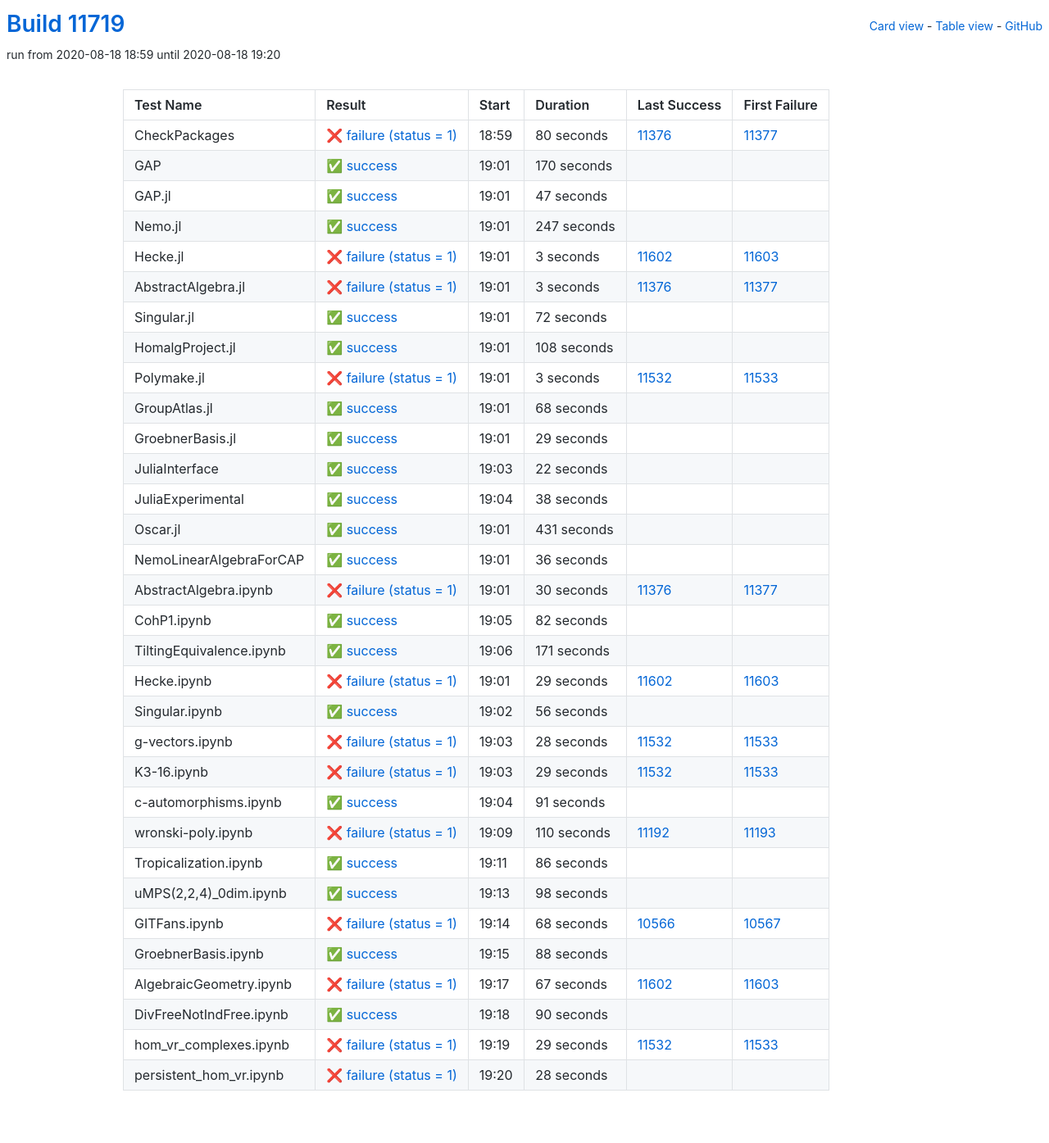
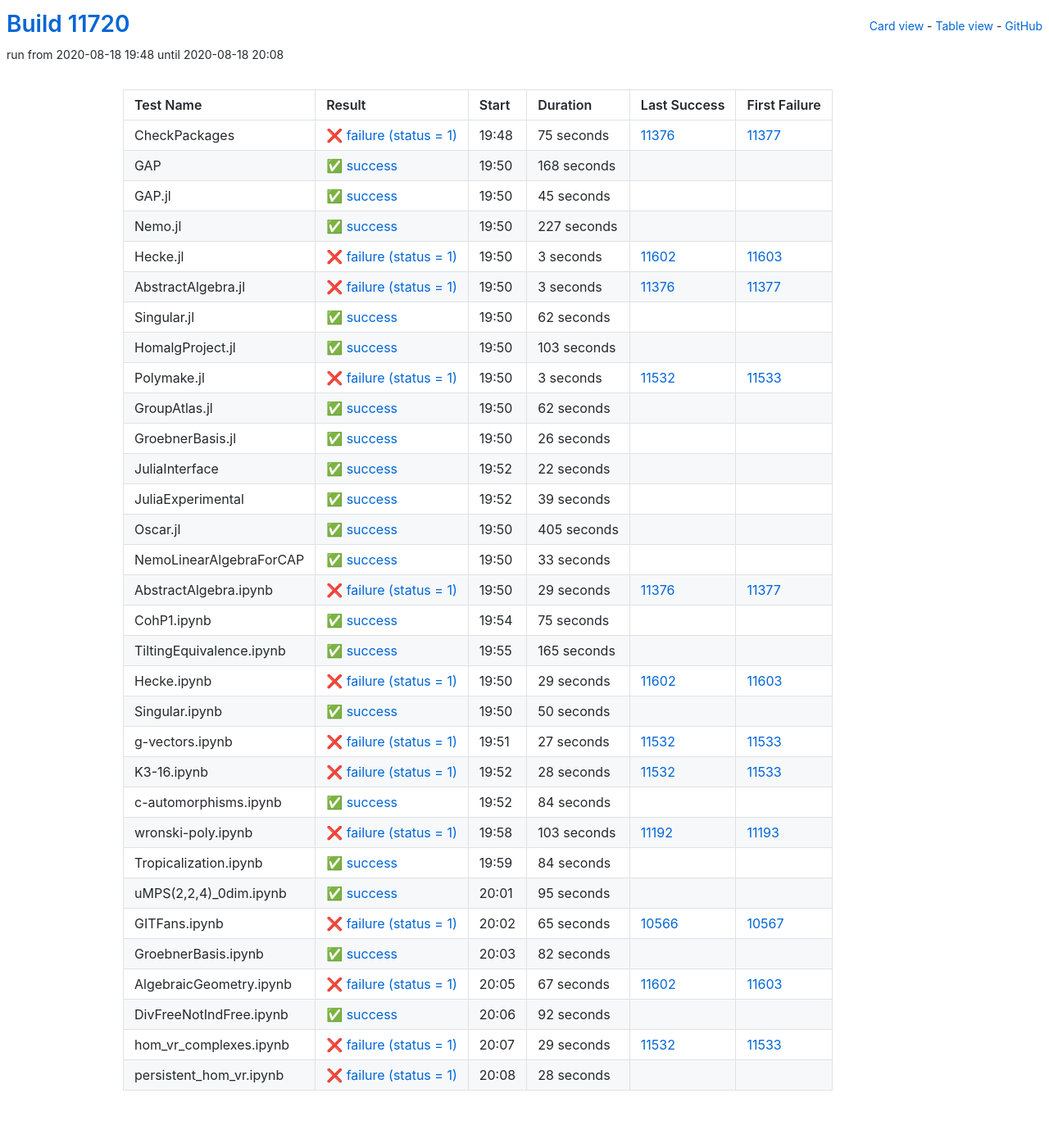
Before and after one commit to oscar-system/oscar-ci-status, a Jekyll site: the page built from table.html, in a window 1280 px wide. Shown: the whole page at 82% size. Built offline with Jekyll 4.4.1, drawn with Linux system fonts in a browser that asks for light colours.

Commit message:
Build #11720

```diff
--- a/_data/ci.yml
+++ b/_data/ci.yml
@@ -1,6 +1,6 @@
 ---
-build: 11719
-build_url: https://oscarci.mathematik.uni-kl.de/job/oscar/11719/
+build: 11720
+build_url: https://oscarci.mathematik.uni-kl.de/job/oscar/11720/
 job: oscar
 organization: oscar-system
 repo: oscar-ci-status
@@ -8,56 +8,56 @@
 tests:
 - name: CheckPackages
   id: checkpackages
-  log: https://oscarci.mathematik.uni-kl.de/job/oscar/11719/artifact/logs/build-11719/CheckPackages.log
-  start: 2020-08-18 18:59
+  log: https://oscarci.mathematik.uni-kl.de/job/oscar/11720/artifact/logs/build-11720/CheckPackages.log
+  start: 2020-08-18 19:48
   success: false
   exitcode: 1
   status: failure
-  duration: 80
+  duration: 75
   last_success: 11376
   last_success_url: https://oscarci.mathematik.uni-kl.de/job/oscar/11376/
   first_failure: 11377
   first_failure_url: https://oscarci.mathematik.uni-kl.de/job/oscar/11377/
 - name: GAP
   id: gap
-  log: https://oscarci.mathematik.uni-kl.de/job/oscar/11719/artifact/logs/build-11719/GAP.log
-  start: 2020-08-18 19:01
+  log: https://oscarci.mathematik.uni-kl.de/job/oscar/11720/artifact/logs/build-11720/GAP.log
+  start: 2020-08-18 19:50
   success: true
   exitcode: 0
   status: success
-  duration: 170
+  duration: 168
   last_success: false
   last_success_url:
   first_failure: false
   first_failure_url:
 - name: GAP.jl
   id: gap-jl
-  log: https://oscarci.mathematik.uni-kl.de/job/oscar/11719/artifact/logs/build-11719/GAP.jl.log
-  start: 2020-08-18 19:01
+  log: https://oscarci.mathematik.uni-kl.de/job/oscar/11720/artifact/logs/build-11720/GAP.jl.log
+  start: 2020-08-18 19:50
   success: true
   exitcode: 0
   status: success
-  duration: 47
+  duration: 45
   last_success: false
   last_success_url:
   first_failure: false
   first_failure_url:
 - name: Nemo.jl
   id: nemo-jl
-  log: https://oscarci.mathematik.uni-kl.de/job/oscar/11719/artifact/logs/build-11719/Nemo.jl.log
-  start: 2020-08-18 19:01
+  log: https://oscarci.mathematik.uni-kl.de/job/oscar/11720/artifact/logs/build-11720/Nemo.jl.log
+  start: 2020-08-18 19:50
   success: true
   exitcode: 0
   status: success
-  duration: 247
+  duration: 227
   last_success: false
   last_success_url:
   first_failure: false
   first_failure_url:
 - name: Hecke.jl
   id: hecke-jl
-  log: https://oscarci.mathematik.uni-kl.de/job/oscar/11719/artifact/logs/build-11719/Hecke.jl.log
-  start: 2020-08-18 19:01
+  log: https://oscarci.mathematik.uni-kl.de/job/oscar/11720/artifact/logs/build-11720/Hecke.jl.log
+  start: 2020-08-18 19:50
   success: false
   exitcode: 1
   status: failure
@@ -68,8 +68,8 @@
   first_failure_url: https://oscarci.mathematik.uni-kl.de/job/oscar/11603/
 - name: AbstractAlgebra.jl
   id: abstractalgebra-jl
-  log: https://oscarci.mathematik.uni-kl.de/job/oscar/11719/artifact/logs/build-11719/AbstractAlgebra.jl.log
-  start: 2020-08-18 19:01
+  log: https://oscarci.mathematik.uni-kl.de/job/oscar/11720/artifact/logs/build-11720/AbstractAlgebra.jl.log
+  start: 2020-08-18 19:50
   success: false
   exitcode: 1
   status: failure
@@ -80,32 +80,32 @@
   first_failure_url: https://oscarci.mathematik.uni-kl.de/job/oscar/11377/
 - name: Singular.jl
   id: singular-jl
-  log: https://oscarci.mathematik.uni-kl.de/job/oscar/11719/artifact/logs/build-11719/Singular.jl.log
-  start: 2020-08-18 19:01
+  log: https://oscarci.mathematik.uni-kl.de/job/oscar/11720/artifact/logs/build-11720/Singular.jl.log
+  start: 2020-08-18 19:50
   success: true
   exitcode: 0
   status: success
-  duration: 72
+  duration: 62
   last_success: false
   last_success_url:
   first_failure: false
   first_failure_url:
 - name: HomalgProject.jl
   id: homalgproject-jl
-  log: https://oscarci.mathematik.uni-kl.de/job/oscar/11719/artifact/logs/build-11719/HomalgProject.jl.log
-  start: 2020-08-18 19:01
+  log: https://oscarci.mathematik.uni-kl.de/job/oscar/11720/artifact/logs/build-11720/HomalgProject.jl.log
+  start: 2020-08-18 19:50
   success: true
   exitcode: 0
   status: success
-  duration: 108
+  duration: 103
   last_success: false
   last_success_url:
   first_failure: false
   first_failure_url:
 - name: Polymake.jl
   id: polymake-jl
-  log: https://oscarci.mathematik.uni-kl.de/job/oscar/11719/artifact/logs/build-11719/Polymake.jl.log
-  start: 2020-08-18 19:01
+  log: https://oscarci.mathematik.uni-kl.de/job/oscar/11720/artifact/logs/build-11720/Polymake.jl.log
+  start: 2020-08-18 19:50
   success: false
   exitcode: 1
   status: failure
@@ -116,32 +116,32 @@
   first_failure_url: https://oscarci.mathematik.uni-kl.de/job/oscar/11533/
 - name: GroupAtlas.jl
   id: groupatlas-jl
-  log: https://oscarci.mathematik.uni-kl.de/job/oscar/11719/artifact/logs/build-11719/GroupAtlas.jl.log
-  start: 2020-08-18 19:01
+  log: https://oscarci.mathematik.uni-kl.de/job/oscar/11720/artifact/logs/build-11720/GroupAtlas.jl.log
+  start: 2020-08-18 19:50
   success: true
   exitcode: 0
   status: success
-  duration: 68
+  duration: 62
   last_success: false
   last_success_url:
   first_failure: false
   first_failure_url:
 - name: GroebnerBasis.jl
   id: groebnerbasis-jl
-  log: https://oscarci.mathematik.uni-kl.de/job/oscar/11719/artifact/logs/build-11719/GroebnerBasis.jl.log
-  start: 2020-08-18 19:01
+  log: https://oscarci.mathematik.uni-kl.de/job/oscar/11720/artifact/logs/build-11720/GroebnerBasis.jl.log
+  start: 2020-08-18 19:50
   success: true
   exitcode: 0
   status: success
-  duration: 29
+  duration: 26
   last_success: false
   last_success_url:
   first_failure: false
   first_failure_url:
 - name: JuliaInterface
   id: juliainterface
-  log: https://oscarci.mathematik.uni-kl.de/job/oscar/11719/artifact/logs/build-11719/JuliaInterface.log
-  start: 2020-08-18 19:03
+  log: https://oscarci.mathematik.uni-kl.de/job/oscar/11720/artifact/logs/build-11720/JuliaInterface.log
+  start: 2020-08-18 19:52
   success: true
   exitcode: 0
   status: success
@@ -152,80 +152,80 @@
   first_failure_url:
 - name: JuliaExperimental
   id: juliaexperimental
-  log: https://oscarci.mathematik.uni-kl.de/job/oscar/11719/artifact/logs/build-11719/JuliaExperimental.log
-  start: 2020-08-18 19:04
+  log: https://oscarci.mathematik.uni-kl.de/job/oscar/11720/artifact/logs/build-11720/JuliaExperimental.log
+  start: 2020-08-18 19:52
   success: true
   exitcode: 0
   status: success
-  duration: 38
+  duration: 39
   last_success: false
   last_success_url:
   first_failure: false
   first_failure_url:
 - name: Oscar.jl
   id: oscar-jl
-  log: https://oscarci.mathematik.uni-kl.de/job/oscar/11719/artifact/logs/build-11719/Oscar.jl.log
-  start: 2020-08-18 19:01
+  log: https://oscarci.mathematik.uni-kl.de/job/oscar/11720/artifact/logs/build-11720/Oscar.jl.log
+  start: 2020-08-18 19:50
   success: true
   exitcode: 0
   status: success
-  duration: 431
+  duration: 405
   last_success: false
   last_success_url:
   first_failure: false
   first_failure_url:
 - name: NemoLinearAlgebraForCAP
   id: nemolinearalgebraforcap
-  log: https://oscarci.mathematik.uni-kl.de/job/oscar/11719/artifact/logs/build-11719/NemoLinearAlgebraForCAP.log
-  start: 2020-08-18 19:01
+  log: https://oscarci.mathematik.uni-kl.de/job/oscar/11720/artifact/logs/build-11720/NemoLinearAlgebraForCAP.log
+  start: 2020-08-18 19:50
   success: true
   exitcode: 0
   status: success
-  duration: 36
+  duration: 33
   last_success: false
   last_success_url:
   first_failure: false
   first_failure_url:
 - name: AbstractAlgebra.ipynb
   id: abstractalgebra-ipynb
-  log: https://oscarci.mathematik.uni-kl.de/job/oscar/11719/artifact/logs/build-11719/AbstractAlgebra.ipynb.log
-  start: 2020-08-18 19:01
+  log: https://oscarci.mathematik.uni-kl.de/job/oscar/11720/artifact/logs/build-11720/AbstractAlgebra.ipynb.log
+  start: 2020-08-18 19:50
   success: false
   exitcode: 1
   status: failure
-  duration: 30
+  duration: 29
   last_success: 11376
   last_success_url: https://oscarci.mathematik.uni-kl.de/job/oscar/11376/
   first_failure: 11377
   first_failure_url: https://oscarci.mathematik.uni-kl.de/job/oscar/11377/
 - name: CohP1.ipynb
   id: cohp1-ipynb
-  log: https://oscarci.mathematik.uni-kl.de/job/oscar/11719/artifact/logs/build-11719/CohP1.ipynb.log
-  start: 2020-08-18 19:05
+  log: https://oscarci.mathematik.uni-kl.de/job/oscar/11720/artifact/logs/build-11720/CohP1.ipynb.log
+  start: 2020-08-18 19:54
   success: true
   exitcode: 0
   status: success
-  duration: 82
+  duration: 75
   last_success: false
   last_success_url:
   first_failure: false
   first_failure_url:
 - name: TiltingEquivalence.ipynb
   id: tiltingequivalence-ipynb
-  log: https://oscarci.mathematik.uni-kl.de/job/oscar/11719/artifact/logs/build-11719/TiltingEquivalence.ipynb.log
-  start: 2020-08-18 19:06
+  log: https://oscarci.mathematik.uni-kl.de/job/oscar/11720/artifact/logs/build-11720/TiltingEquivalence.ipynb.log
+  start: 2020-08-18 19:55
   success: true
   exitcode: 0
   status: success
-  duration: 171
+  duration: 165
   last_success: false
   last_success_url:
   first_failure: false
   first_failure_url:
 - name: Hecke.ipynb
   id: hecke-ipynb
-  log: https://oscarci.mathematik.uni-kl.de/job/oscar/11719/artifact/logs/build-11719/Hecke.ipynb.log
-  start: 2020-08-18 19:01
+  log: https://oscarci.mathematik.uni-kl.de/job/oscar/11720/artifact/logs/build-11720/Hecke.ipynb.log
+  start: 2020-08-18 19:50
   success: false
   exitcode: 1
   status: failure
@@ -236,20 +236,32 @@
   first_failure_url: https://oscarci.mathematik.uni-kl.de/job/oscar/11603/
 - name: Singular.ipynb
   id: singular-ipynb
-  log: https://oscarci.mathematik.uni-kl.de/job/oscar/11719/artifact/logs/build-11719/Singular.ipynb.log
-  start: 2020-08-18 19:02
+  log: https://oscarci.mathematik.uni-kl.de/job/oscar/11720/artifact/logs/build-11720/Singular.ipynb.log
+  start: 2020-08-18 19:50
   success: true
   exitcode: 0
   status: success
-  duration: 56
+  duration: 50
   last_success: false
   last_success_url:
   first_failure: false
   first_failure_url:
 - name: g-vectors.ipynb
   id: g-vectors-ipynb
-  log: https://oscarci.mathematik.uni-kl.de/job/oscar/11719/artifact/logs/build-11719/g-vectors.ipynb.log
-  start: 2020-08-18 19:03
+  log: https://oscarci.mathematik.uni-kl.de/job/oscar/11720/artifact/logs/build-11720/g-vectors.ipynb.log
+  start: 2020-08-18 19:51
+  success: false
+  exitcode: 1
+  status: failure
+  duration: 27
+  last_success: 11532
+  last_success_url: https://oscarci.mathematik.uni-kl.de/job/oscar/11532/
+  first_failure: 11533
+  first_failure_url: https://oscarci.mathematik.uni-kl.de/job/oscar/11533/
+- name: K3-16.ipynb
+  id: k3-16-ipynb
+  log: https://oscarci.mathematik.uni-kl.de/job/oscar/11720/artifact/logs/build-11720/K3-16.ipynb.log
+  start: 2020-08-18 19:52
   success: false
   exitcode: 1
   status: failure
@@ -258,94 +270,82 @@
   last_success_url: https://oscarci.mathematik.uni-kl.de/job/oscar/11532/
   first_failure: 11533
   first_failure_url: https://oscarci.mathematik.uni-kl.de/job/oscar/11533/
-- name: K3-16.ipynb
-  id: k3-16-ipynb
-  log: https://oscarci.mathematik.uni-kl.de/job/oscar/11719/artifact/logs/build-11719/K3-16.ipynb.log
-  start: 2020-08-18 19:03
-  success: false
-  exitcode: 1
-  status: failure
-  duration: 29
-  last_success: 11532
-  last_success_url: https://oscarci.mathematik.uni-kl.de/job/oscar/11532/
-  first_failure: 11533
-  first_failure_url: https://oscarci.mathematik.uni-kl.de/job/oscar/11533/
 - name: c-automorphisms.ipynb
   id: c-automorphisms-ipynb
-  log: https://oscarci.mathematik.uni-kl.de/job/oscar/11719/artifact/logs/build-11719/c-automorphisms.ipynb.log
-  start: 2020-08-18 19:04
+  log: https://oscarci.mathematik.uni-kl.de/job/oscar/11720/artifact/logs/build-11720/c-automorphisms.ipynb.log
+  start: 2020-08-18 19:52
   success: true
   exitcode: 0
   status: success
-  duration: 91
+  duration: 84
   last_success: false
   last_success_url:
   first_failure: false
   first_failure_url:
 - name: wronski-poly.ipynb
   id: wronski-poly-ipynb
-  log: https://oscarci.mathematik.uni-kl.de/job/oscar/11719/artifact/logs/build-11719/wronski-poly.ipynb.log
-  start: 2020-08-18 19:09
+  log: https://oscarci.mathematik.uni-kl.de/job/oscar/11720/artifact/logs/build-11720/wronski-poly.ipynb.log
+  start: 2020-08-18 19:58
   success: false
   exitcode: 1
   status: failure
-  duration: 110
+  duration: 103
   last_success: 11192
   last_success_url: https://oscarci.mathematik.uni-kl.de/job/oscar/11192/
   first_failure: 11193
   first_failure_url: https://oscarci.mathematik.uni-kl.de/job/oscar/11193/
 - name: Tropicalization.ipynb
   id: tropicalization-ipynb
-  log: https://oscarci.mathematik.uni-kl.de/job/oscar/11719/artifact/logs/build-11719/Tropicalization.ipynb.log
-  start: 2020-08-18 19:11
+  log: https://oscarci.mathematik.uni-kl.de/job/oscar/11720/artifact/logs/build-11720/Tropicalization.ipynb.log
+  start: 2020-08-18 19:59
   success: true
   exitcode: 0
   status: success
-  duration: 86
+  duration: 84
   last_success: false
   last_success_url:
   first_failure: false
   first_failure_url:
 - name: uMPS(2,2,4)_0dim.ipynb
   id: umps-2-2-4-0dim-ipynb
-  log: https://oscarci.mathematik.uni-kl.de/job/oscar/11719/artifact/logs/build-11719/uMPS-2-2-4-_0dim.ipynb.log
-  start: 2020-08-18 19:13
+  log: https://oscarci.mathematik.uni-kl.de/job/oscar/11720/artifact/logs/build-11720/uMPS-2-2-4-_0dim.ipynb.log
+  start: 2020-08-18 20:01
   success: true
   exitcode: 0
   status: success
-  duration: 98
+  duration: 95
   last_success: false
   last_success_url:
   first_failure: false
   first_failure_url:
 - name: GITFans.ipynb
   id: gitfans-ipynb
-  log: https://oscarci.mathematik.uni-kl.de/job/oscar/11719/artifact/logs/build-11719/GITFans.ipynb.log
-  start: 2020-08-18 19:14
+  log: https://oscarci.mathematik.uni-kl.de/job/oscar/11720/artifact/logs/build-11720/GITFans.ipynb.log
+  start: 2020-08-18 20:02
   success: false
   exitcode: 1
   status: failure
-  duration: 68
+  duration: 65
   last_success: 10566
   last_success_url: https://oscarci.mathematik.uni-kl.de/job/oscar/10566/
   first_failure: 10567
   first_failure_url: https://oscarci.mathematik.uni-kl.de/job/oscar/10567/
 - name: GroebnerBasis.ipynb
   id: groebnerbasis-ipynb
-  log: https://oscarci.mathematik.uni-kl.de/job/oscar/11719/artifact/logs/build-11719/GroebnerBasis.ipynb.log
-  start: 2020-08-18 19:15
+  log: https://oscarci.mathematik.uni-kl.de/job/oscar/11720/artifact/logs/build-11720/GroebnerBasis.ipynb.log
+  start: 2020-08-18 20:03
   success: true
   exitcode: 0
   status: success
-  duration: 88
+  duration: 82
   last_success: false
   last_success_url:
   first_failure: false
   first_failure_url:
 - name: AlgebraicGeometry.ipynb
   id: algebraicgeometry-ipynb
-  log: https://oscarci.mathematik.uni-kl.de/job/oscar/11719/artifact/logs/build-11719/AlgebraicGeometry.ipynb.log
-  start: 2020-08-18 19:17
+  log: https://oscarci.mathematik.uni-kl.de/job/oscar/11720/artifact/logs/build-11720/AlgebraicGeometry.ipynb.log
+  start: 2020-08-18 20:05
   success: false
   exitcode: 1
   status: failure
@@ -356,20 +356,20 @@
   first_failure_url: https://oscarci.mathematik.uni-kl.de/job/oscar/11603/
 - name: DivFreeNotIndFree.ipynb
   id: divfreenotindfree-ipynb
-  log: https://oscarci.mathematik.uni-kl.de/job/oscar/11719/artifact/logs/build-11719/DivFreeNotIndFree.ipynb.log
-  start: 2020-08-18 19:18
+  log: https://oscarci.mathematik.uni-kl.de/job/oscar/11720/artifact/logs/build-11720/DivFreeNotIndFree.ipynb.log
+  start: 2020-08-18 20:06
   success: true
   exitcode: 0
   status: success
-  duration: 90
+  duration: 92
   last_success: false
   last_success_url:
   first_failure: false
   first_failure_url:
 - name: hom_vr_complexes.ipynb
   id: hom-vr-complexes-ipynb
-  log: https://oscarci.mathematik.uni-kl.de/job/oscar/11719/artifact/logs/build-11719/hom_vr_complexes.ipynb.log
-  start: 2020-08-18 19:19
+  log: https://oscarci.mathematik.uni-kl.de/job/oscar/11720/artifact/logs/build-11720/hom_vr_complexes.ipynb.log
+  start: 2020-08-18 20:07
   success: false
   exitcode: 1
   status: failure
@@ -380,8 +380,8 @@
   first_failure_url: https://oscarci.mathematik.uni-kl.de/job/oscar/11533/
 - name: persistent_hom_vr.ipynb
   id: persistent-hom-vr-ipynb
-  log: https://oscarci.mathematik.uni-kl.de/job/oscar/11719/artifact/logs/build-11719/persistent_hom_vr.ipynb.log
-  start: 2020-08-18 19:20
+  log: https://oscarci.mathematik.uni-kl.de/job/oscar/11720/artifact/logs/build-11720/persistent_hom_vr.ipynb.log
+  start: 2020-08-18 20:08
   success: false
   exitcode: 1
   status: failure
```
Also changed, not shown: README.md.
